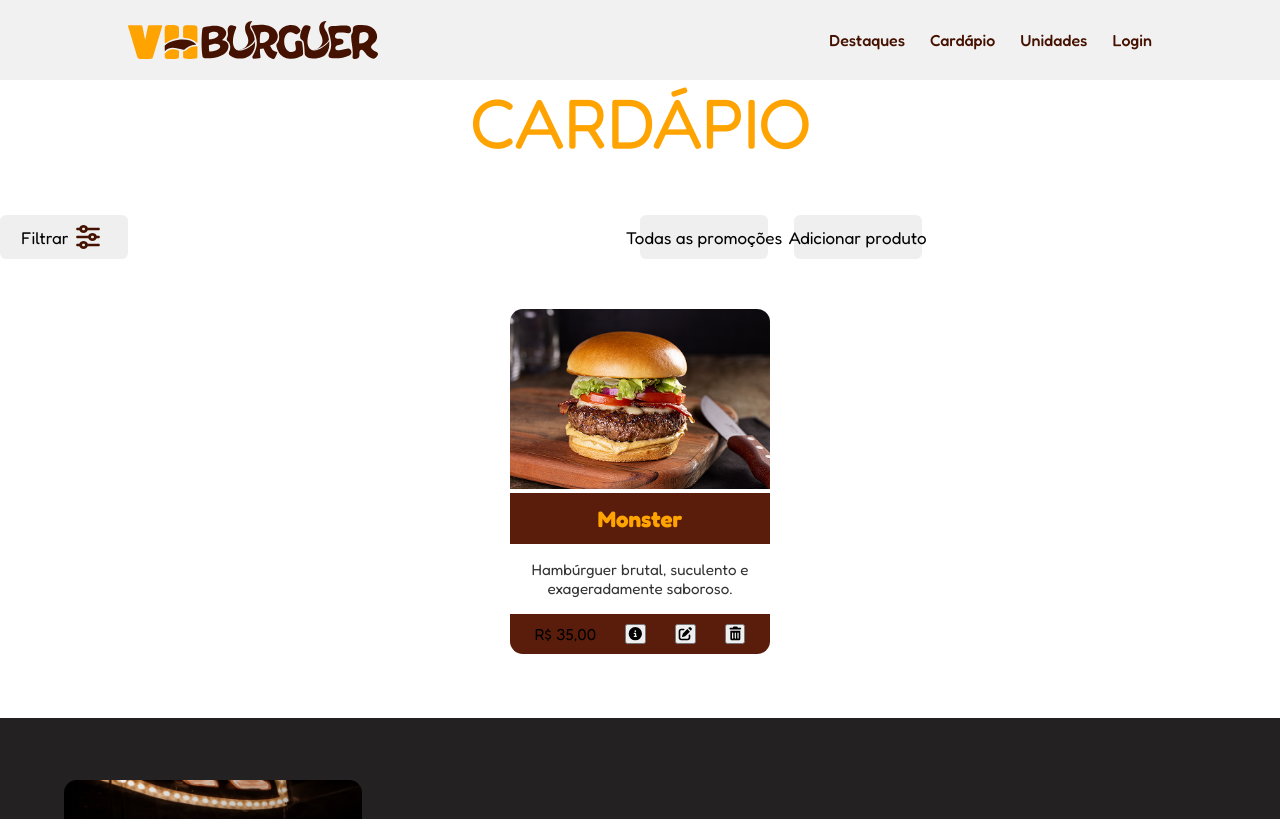
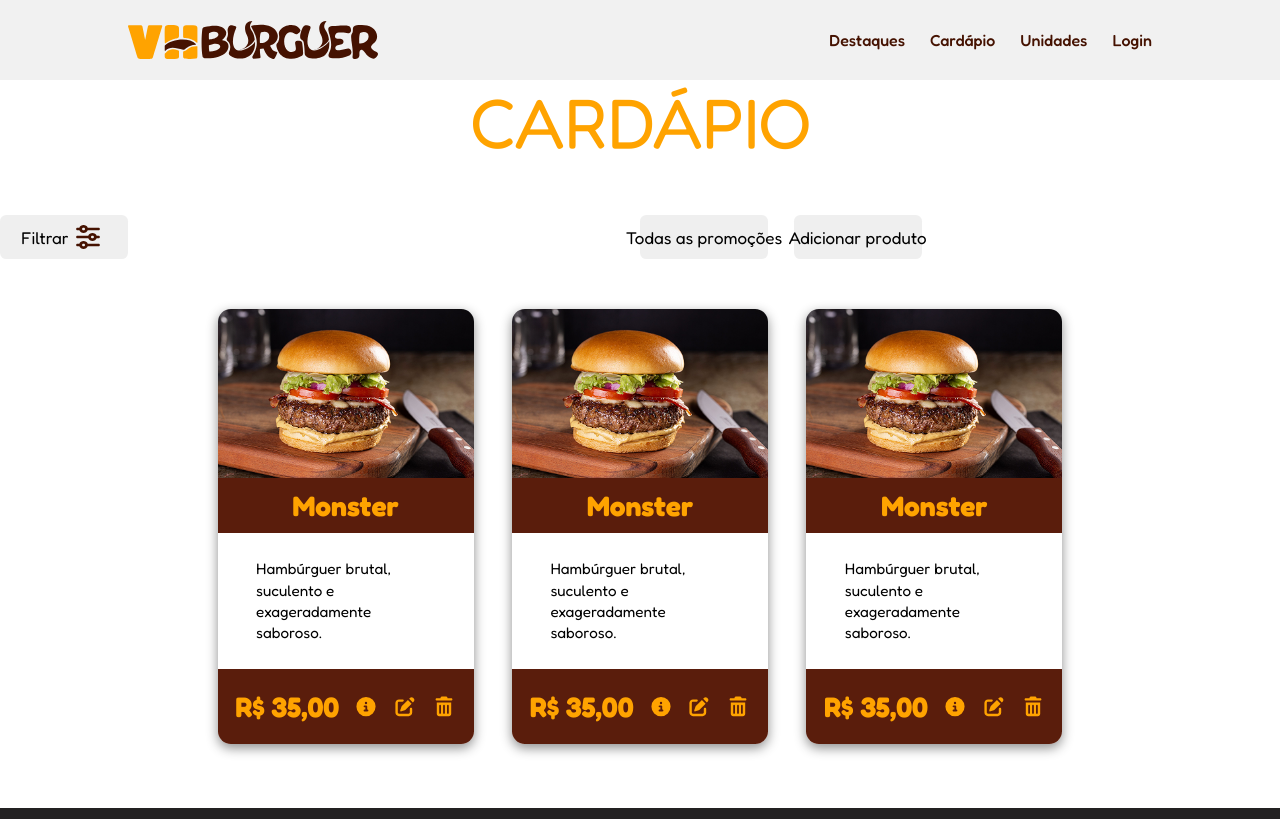
Before and after one commit to nicollasOR/react-nextjs-study, a Next.js app in the folder nextjs/vh-burguer/: page /home in a window 1280 px wide. Shown: the top 819 px of the page. Built offline with nearby package versions, Linux system fonts and the light colour scheme.

Commit message:
♻️  feat: melhorando cardProduto ♻️

```diff
--- a/nextjs/vh-burguer/src/components/card-produto/cardProduto.module.css
+++ b/nextjs/vh-burguer/src/components/card-produto/cardProduto.module.css
@@ -17,19 +17,24 @@ border-radius: 1vw;
 
  .lista_cardapios {
     list-style: none;
-    width: 260px;
+    /* width: 260px; */
+    /* width: clamp(13vw, 260px, 15vw); */
+    width: 20vw;
+
     border-radius: 1vw;
     overflow: hidden;
-    background-color: var(--fundo-branco)
-    /* box-shadow: 0 4px 12px rgba(0,0,0,0.15); */
+    background-color: var(--fundo-branco);
+    box-shadow: 0 4px 12px rgba(0,0,0,0.45);
     /* font-family: Arial, sans-serif; */
 }
 
 /* Imagem */
 .ex_card {
     width: 100%;
-    height: 180px;
-    object-fit: cover;
+    /* height: clamp(180px, 20vh, 20vh); */
+    height: auto;
+    display: block;
+
 }
 
 /* Nome */
@@ -37,53 +42,66 @@ border-radius: 1vw;
     background-color: #5a1d0c;
     color: var(--laranja-destaque);
     text-align: center;
-    padding: 12px;
+    padding: 4%;
     margin: 0;
-    font-size: 1.4rem;
+    font-size: clamp(2vw, 2rem, 2.2vw);
 }
 
 /* Descrição */
 .lista_cardapios p {
-    padding: 16px;
+    padding: 10% 15%;
+    text-overflow: ellipsis;
+    line-height: 1.4;
+    /* white-space: nowrap; */
+    height: auto;
+    overflow: hidden;
     margin: 0;
-    text-align: center;
-    color: #333;
-    font-size: 0.95rem;
+    color: var(--fonte-escura);
+    font-size: clamp(0.95rem, 1vw, 1.2vw);
 }
 
 /* Área de botões */
 .botoes {
     background-color: #5a1d0c;
     display: flex;
+    flex-direction: row;
     align-items: center;
+    /* gap; */
     justify-content: space-around;
-    padding: 10px;
+    padding: 8% 4%;
 }
 
 /* Preço */
-#botoes span {
+.botoes span {
     color: var(--laranja-destaque);
     font-weight: bold;
-    font-size: 1.2rem;
+    font-size: clamp( 1.6vw, 2rem, 2.2vw);
+
 }
 
 /* Botões */
-#botoes button {
+.botoes button {
     background: transparent;
     border: none;
     cursor: pointer;
     color: white;
-    font-size: 1.1rem;
+    /* font-size: 1.5rem; ee*/
     transition: transform 0.2s ease, color 0.2s ease;
 }
 
 /* Ícones */
 .icone_botao {
     pointer-events: none;
+    font-size: 1.5vw;
+}
+
+.botoes button{
+    white-space: nowrap;
+    color: var(--laranja-destaque);
 }
 
 /* Hover efeito */
-#botoes button:hover {
-    transform: scale(1.1);
-    color: var(--laranja-destaque);
+.botoes button:hover {
+    transform: scale(1.5);
+    color: color-mix(in srgb, var(--laranja-destaque) 70%, white);
 }
--- a/nextjs/vh-burguer/src/components/lista-produto/Lista_produto.tsx
+++ b/nextjs/vh-burguer/src/components/lista-produto/Lista_produto.tsx
@@ -19,6 +19,8 @@ const ListaProduto = () => {
 
             <ul id={styles.hamburgueres_lado_sup}>
                 <CardProduto/>
+                <CardProduto/>
+                <CardProduto/>
             </ul>
 
 
--- a/nextjs/vh-burguer/src/components/lista-produto/listaProduto.module.css
+++ b/nextjs/vh-burguer/src/components/lista-produto/listaProduto.module.css
@@ -40,3 +40,10 @@
     background-color: rgba(255, 163, 0, .9);
     cursor: pointer;
 }
+
+#hamburgueres_lado_sup
+{
+    display: grid;
+    grid-template-columns: repeat(3, 1fr);
+    gap: 3vw;
+}
```
Also changed, not shown: nextjs/vh-burguer/src/styles/globals.css (+8 -0 lines).
